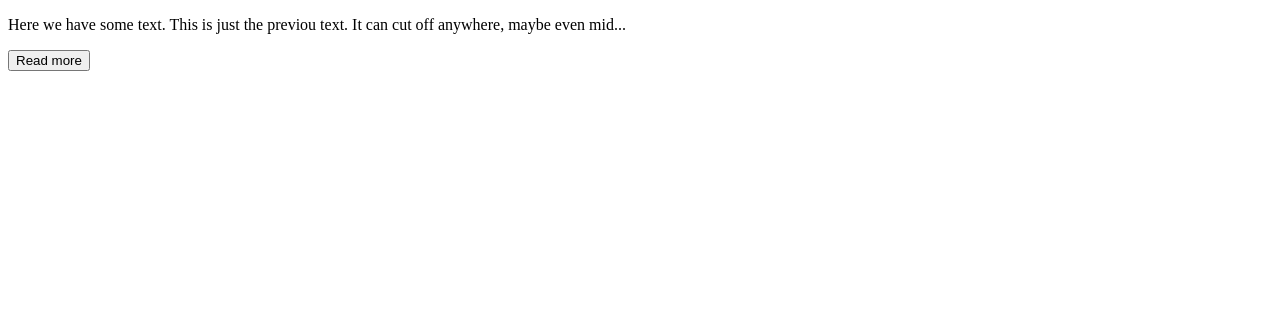
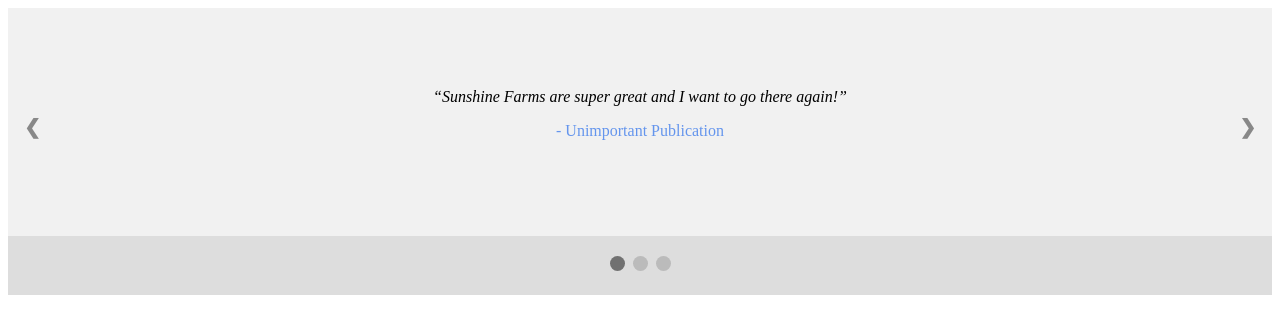
Before and after one commit to CodingDino/FifeCollege-JavaScript-ReadMore, a plain HTML site: page index.html in a window 1280 px wide. Drawn offline with Linux system fonts and the light colour scheme.

Commit message:
Initial commit

```diff
--- a/index.html
+++ b/index.html
@@ -3,20 +3,52 @@
 
     <head>
 
-        <!-- The head section is where we link to our external script files. In this case, we have a JavaScript file called toggleMore.js, located in the folder scripts. So, we use the script element to link this file, with a type attribute to denote that the linked file is a JavaScript file, and the file path provided in the src attribute. -->
+        <!-- Link to our script file -->
 
-        <script type="text/javascript" src="scripts/toggleMore.js"></script>
+        <script type="text/javascript" src="scripts/slideshowControls.js"></script>
+
+        <!-- Link to our stylesheet -->
+
+        <link rel="stylesheet" href="quotestyle-fancy.css">
+
     </head>
 
     <body>
 
-        <!-- Here we have a paragraph with three separate sections. The first is unnamed as it will never be modified by the JavaScript - this is the preview text. The second is called "dots" and is just an elipses (...) that starts visible but will be hidden once our button is pressed. The third section is the rest of the text other than the preview. This starts hidden, using the style display:none, and can be shown by pressing the button. -->
+        <!-- Slideshow container -->
+        <div class="slideshow-container">
 
-        <p>Here we have some text. This is just the previou text. It can cut off anywhere, maybe even mid<span id="dots">...</span><span id="more" style="display:none;"> sentance. We probably have a lot more text, but it would make our website hard to navigate if we showed all the text right away. Thankfully we can use little previews to only show a bit of text, and reveal the rest using a button. Thank goodness for JavaScript!</span></p>
+            <!-- Full-width slides/quotes -->
+            <div class="slide">
+                <q>Sunshine Farms are super great and I want to go there again!</q>
+                <p class="author">- Unimportant Publication</p>
+            </div>
 
-        <!-- This is a button with the text "Read more". Clicking this will call the toggleMore() function set up in our JavaScript file. We pass along as parameters to the function the ids of the "more", "dots", and "button" elements so our script knows which elements to hide, show, or change -->
+            <div class="slide">
+                <q>This is literally the best place in the entire world.</q>
+                <p class="author">- Our Mom</p>
+            </div>
 
-        <button onclick="toggleMore('more', 'dots', 'button')" id="button">Read more</button>
+            <div class="slide">
+                <q>Certainly a passable way to spend a weekend</q>
+                <p class="author">- Super Important Publication</p>
+            </div>
+
+            <!-- Next/prev buttons -->
+            <a class="prev" onclick="plusSlides(-1)">&#10094;</a>
+            <a class="next" onclick="plusSlides(1)">&#10095;</a>
+
+        </div>
+
+
+        <!-- Dots/bullets/indicators -->
+        <div class="dot-container">
+            <span class="dot" onclick="showSlide(0)"></span>
+            <span class="dot" onclick="showSlide(1)"></span>
+            <span class="dot" onclick="showSlide(2)"></span>
+        </div>
+
+        <script>showSlide(0)</script>
 
     </body>
 </html>
--- /dev/null
+++ b/quotestyle-basic.css
@@ -0,0 +1,48 @@
+/* Slideshow container */
+.slideshow-container {
+    position: relative;
+}
+
+/* Slides */
+.slide {
+    padding: 80px;
+}
+
+/* Next & previous buttons */
+.prev, .next {
+    position: absolute;
+    top: 40%;
+    padding: 16px;
+}
+
+/* Position the "prev" button to the left */
+.prev {
+    border-radius: 0 3px 3px 0;
+}
+
+/* Position the "next" button to the right */
+.next {
+    right: 0;
+    border-radius: 3px 0 0 3px;
+}
+
+
+/* The dot/bullet/indicator container */
+.dot-container {
+    text-align: center;
+    padding: 20px;
+}
+
+/* The dots/bullets/indicators */
+.dot {
+    height: 15px;
+    width: 15px;
+    background-color: #bbb;
+    border-radius: 50%;
+    display: inline-block;
+}
+
+/* Add a background color to the active dot/circle, or when hovered over to indicate it can be interacted with */
+.active, .dot:hover {
+    background-color: #717171;
+}
--- /dev/null
+++ b/quotestyle-fancy.css
@@ -0,0 +1,80 @@
+/* Slideshow container */
+.slideshow-container {
+    position: relative;
+
+    /* style stuff (optional) */
+    background: #f1f1f1f1;
+}
+
+/* Slides */
+.slide {
+    padding: 80px;
+
+    /* style stuff (optional) */
+    text-align: center;
+}
+
+/* Next & previous buttons */
+.prev, .next {
+    position: absolute;
+    top: 40%;
+    padding: 16px;
+
+    /* style stuff (optional) */
+    user-select: none;
+    cursor: pointer;
+    color: #888;
+    font-weight: bold;
+    font-size: 20px;
+}
+
+/* Position the "prev" button to the left */
+.prev {
+    border-radius: 0 3px 3px 0;
+}
+
+/* Position the "next" button to the right */
+.next {
+    right: 0;
+    border-radius: 3px 0 0 3px;
+}
+
+/* Change button look on hover to show interactability (optional) */
+.prev:hover, .next:hover {
+    background-color: rgba(0,0,0,0.8);
+    color: white;
+}
+
+/* The dot/bullet/indicator container */
+.dot-container {
+    text-align: center;
+    padding: 20px;
+
+    /* style stuff (optional) */
+    background: #ddd;
+}
+
+/* The dots/bullets/indicators */
+.dot {
+    height: 15px;
+    width: 15px;
+    background-color: #bbb;
+    border-radius: 50%;
+    display: inline-block;
+
+    /* style stuff (optional) */
+    cursor: pointer;
+    margin: 0 2px;
+    transition: background-color 0.6s ease;
+}
+
+/* Add a background color to the active dot/circle, or when hovered over to indicate it can be interacted with */
+.active, .dot:hover {
+    background-color: #717171;
+}
+
+/* Add an italic font style to all quotes (optional) */
+q {font-style: italic;}
+
+/* Add a blue color to the author (optional) */
+.author {color: cornflowerblue;}
--- /dev/null
+++ b/scripts/slideshowControls.js
@@ -0,0 +1,53 @@
+// script wide variable to hold the index for the current slide
+// starts on 0 (the first slide)
+var slideIndex = 0;
+
+// function to move to the previous or next slides
+// n is the number of slides to move between
+// positive n means move to the next slides
+// negative n means move to previous slides
+function plusSlides(n) {
+    // calculate what slide we should change to using our current slideIndex and the passed in parameter n, then call showSlide() and provide our calculated target slide
+    showSlide(slideIndex + n);
+}
+
+// function to show the slide at the specified index n
+function showSlide(n) {
+
+    // Use getElementByClassName to get arrays of all HTML elements with the slide and dot classes, and store them in variables slides and dots
+    // this will allow us to edit these elements
+    var slides = document.getElementsByClassName("slide");
+    var dots = document.getElementsByClassName("dot");
+
+    // Make sure our target slide n is within the array bounds for the number of slides we have
+    // If n is greater or equal to our number of slides, we're targeting a slide off the end of our array to the right, so we need to wrap around.
+    if (n >= slides.length) {
+        // Wrap around by setting our index to 0, the farthest left slide
+        slideIndex = 0;
+    }
+    // If n is less than 0 we are targeting a slide off the array to the left, so wrap around the other way
+    else if (n < 0) {
+        // Wrap around by setting our index to the slide array length minus 1, the farthest right slide
+        slideIndex = slides.length - 1;
+    }
+    // If we have no out of bounds issues, just set our index to the targeted slide
+    else {
+        slideIndex = n;
+    }
+
+    // Update the appearance of our slides based on this index
+    // Loop through the array of slides and set all of them to hidden (display = "none")
+    for (var i = 0; i < slides.length; i++) {
+        slides[i].style.display = "none";
+    }
+    // After they are all hidden, find our target slide and change it's display type to block, showing it
+    slides[slideIndex].style.display = "block";
+
+    // Update the appearance of our dots based on the currently shown slide
+    // Loop through the array of dots and remove the active class from all of them, if it is present.
+    for (var i = 0; i < dots.length; i++) {
+        dots[i].className = dots[i].className.replace(" active", "");
+    }
+    // After we ensure no dots are active, find our target slide's dot and add the active class to it, changing it's appearance to show it is the active slide
+    dots[slideIndex].className += " active";
+}
--- a/scripts/toggleMore.js
+++ /dev/null
@@ -1,35 +0,0 @@
-
-// We create a function called toggleMore(). This function accepts three parameters - the name of the element to be hidden or shown, the name of the element containing the elipsis that will be hidden or shown opposite the main element, and the name of the button used to hide or show these items.
-
-function toggleMore(moreName, dotsName, buttonName) {
-
-    // We declare variables to store the three elements we plan to edit - the more section of our text, the dots (elipsis), and the button. We then store the elements in these variables using document.getElementById and passing along the names for these elements as provided to our own function from the calling code.
-
-    var more = document.getElementById(moreName);
-    var dots = document.getElementById(dotsName);
-    var button = document.getElementById(buttonName);
-
-    // We check if the more element's style attribute's display setting is set to "none" - is the more text currently hidden?
-    if (more.style.display === "none") {
-
-        // The text is currently HIDDEN, so...
-        // We should show it since we pressed the button!
-        // Show the text, hide the dots, and change the button to say "Read less"
-
-        more.style.display = "inline";
-        dots.style.display = "none";
-        button.innerHTML = "Read less";
-
-    } else {
-
-        // The text is currently is NOT hidden, therefore it is SHOWN, so...
-        // We should hide it since we pressed the button!
-        // Hide the text, show the dots, and change the button to say "Read more"
-
-        more.style.display = "none";
-        dots.style.display = "inline";
-        button.innerHTML = "Read more";
-
-    }
-
-}
```
